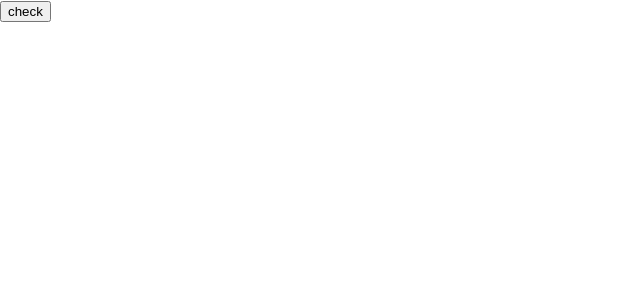
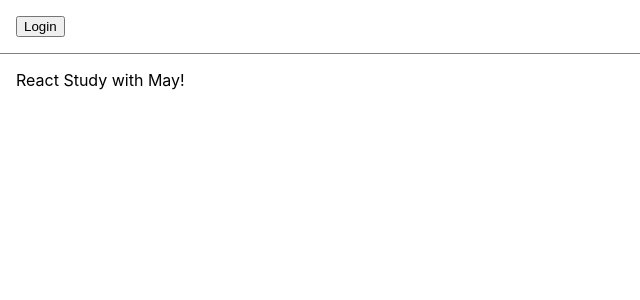
Before and after one commit to MayHyeyeonKim/JS_TS_React, a React (Create React App) app in the folder react-playground/react-playground/: page / in a window 1280 px wide. Shown: the top 300 px of the page, without its empty margins (0-640 px from the left). Built offline with nearby package versions, Linux system fonts and the light colour scheme.

Commit message:
conditional rendering

```diff
--- /dev/null
+++ b/react-playground/react-playground/src/chapter_09/LandingPage.jsx
@@ -0,0 +1,27 @@
+import React, { useState } from 'react';
+import Toolbar from './Toolbar';
+
+function LandingPage(props) {
+    const [isLoggedIn, setIsLoggedIn] = useState(false);
+
+    const onClickLogin = () => {
+        setIsLoggedIn(true);
+    };
+
+    const onClickLogout = () => {
+        setIsLoggedIn(false);
+    };
+
+    return (
+        <div>
+            <Toolbar
+                isLoggedIn={isLoggedIn}
+                onClickLogin={onClickLogin}
+                onClickLogout={onClickLogout}
+            />
+            <div style={{ padding: 16 }}>React Study with May!</div>
+        </div>
+    );
+}
+
+export default LandingPage
--- /dev/null
+++ b/react-playground/react-playground/src/chapter_09/Toolbar.jsx
@@ -0,0 +1,32 @@
+import React from 'react'
+
+const styles = {
+    wrapper: {
+        padding: 16,
+        display: "flex",
+        flexDirection: "row",
+        borderBottom: "1px solid grey"
+    },
+    greeting: {
+        marginRight: 8,
+    },
+};
+
+function Toolbar(props) {
+    const { isLoggedIn, onClickLogin, onClickLogout } = props;
+
+    return (
+    <div style={styles.wrapper}>
+        {isLoggedIn && <span style={styles.greeting}>Welcome!</span>}
+
+        {isLoggedIn ? (
+            <button onClick={onClickLogout}>Logout</button>
+        ):(
+            <button onClick={onClickLogin}>Login</button>
+        )}
+
+    </div>
+    );
+}
+
+export default Toolbar
--- a/react-playground/react-playground/src/index.js
+++ b/react-playground/react-playground/src/index.js
@@ -8,7 +8,8 @@
 // import NotificationList from './chapter_06/NotificationList';
 // import Accommodate from "./chapter_07/Accommodate";
 // import ConfirmButton from './chapter_08/ConfirmButton'
-import ConfirmButton2 from "./chapter_08/ConfirmButton2";
+// import ConfirmButton2 from "./chapter_08/ConfirmButton2";
+import LandingPage from "./chapter_09/LandingPage";
 
   const root = ReactDOM.createRoot(document.getElementById("root"));
   root.render(
@@ -18,7 +19,8 @@
       {/* <CommentList /> */}
       {/* <NotificationList /> */}
       {/* <Accommodate /> */}
-      <ConfirmButton2 />
+      {/* <ConfirmButton2 /> */}
+      <LandingPage />
     </React.StrictMode>,
     document.getElementById("root")
   );
```
